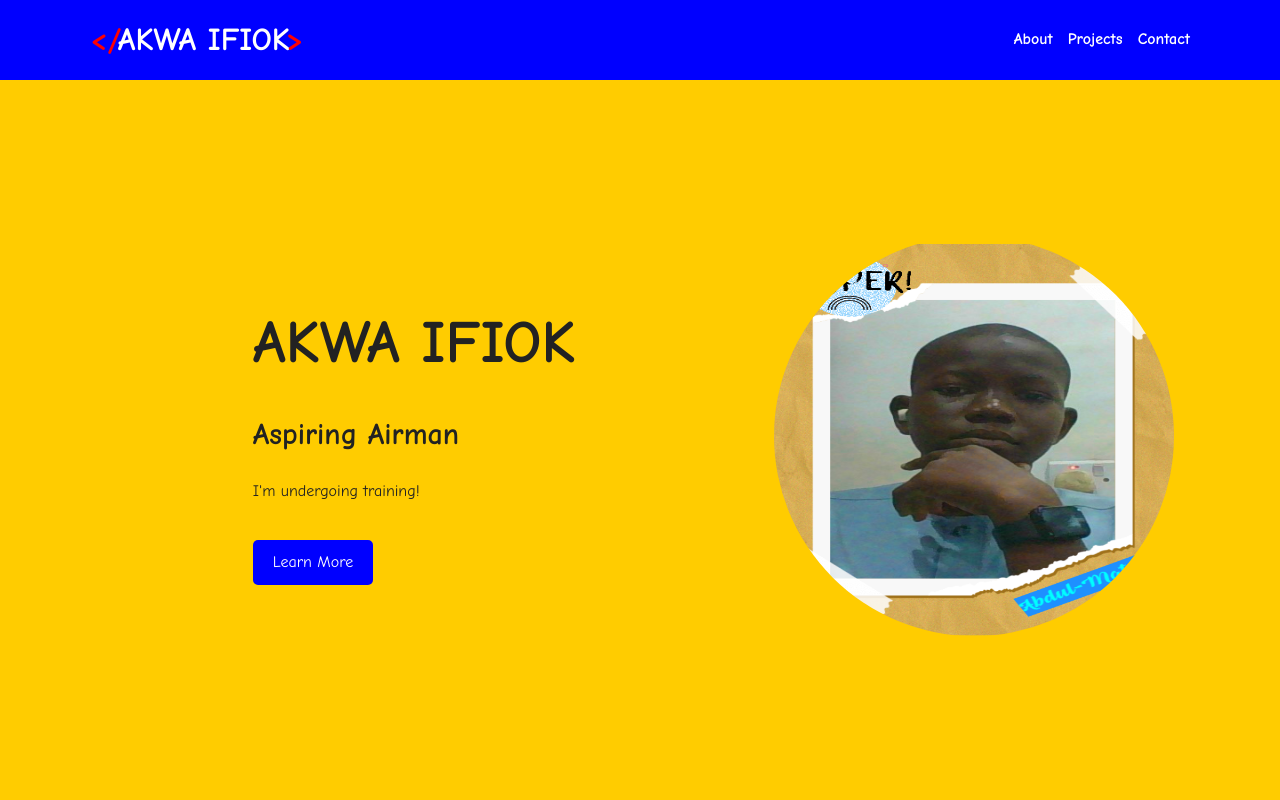
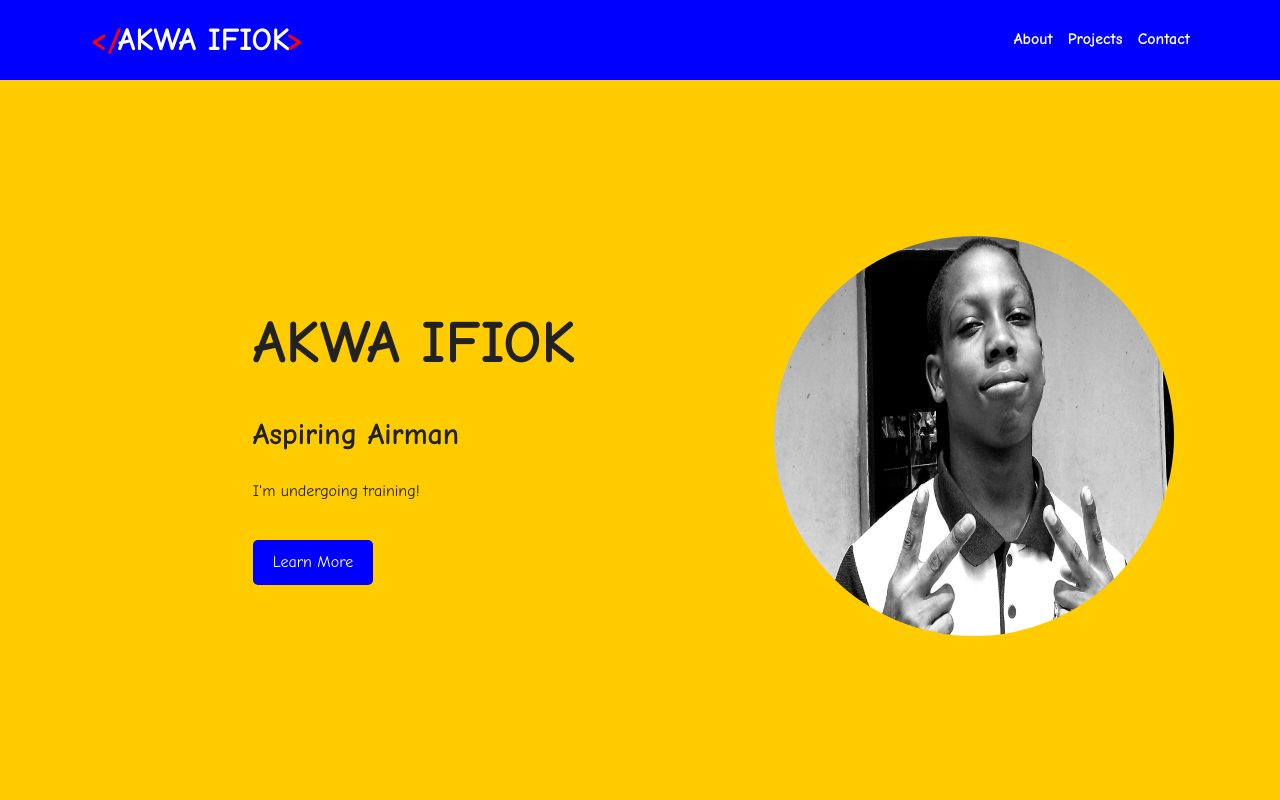
Before and after one commit to Fotress-school/akwa-ifiok, a plain HTML site: page index.html in a window 1280 px wide. Shown: the top 800 px of the page. Drawn offline with Linux system fonts and the light colour scheme.

Commit message:
added image and update index.html

```diff
--- a/index.html
+++ b/index.html
@@ -45,7 +45,7 @@
                     <a href="#about" class="btn">Learn More</a>
                 </div>
                 <div class="hero-image">
-                    <img src="/abdul.jpg"alt="akwa ifiok">
+                    <img src="/akwa-ifiok.jpg"alt="akwa ifiok">
                 </div>
             </div>
         </div>
```
Also changed, not shown: akwa-ifiok.jpg (added).
